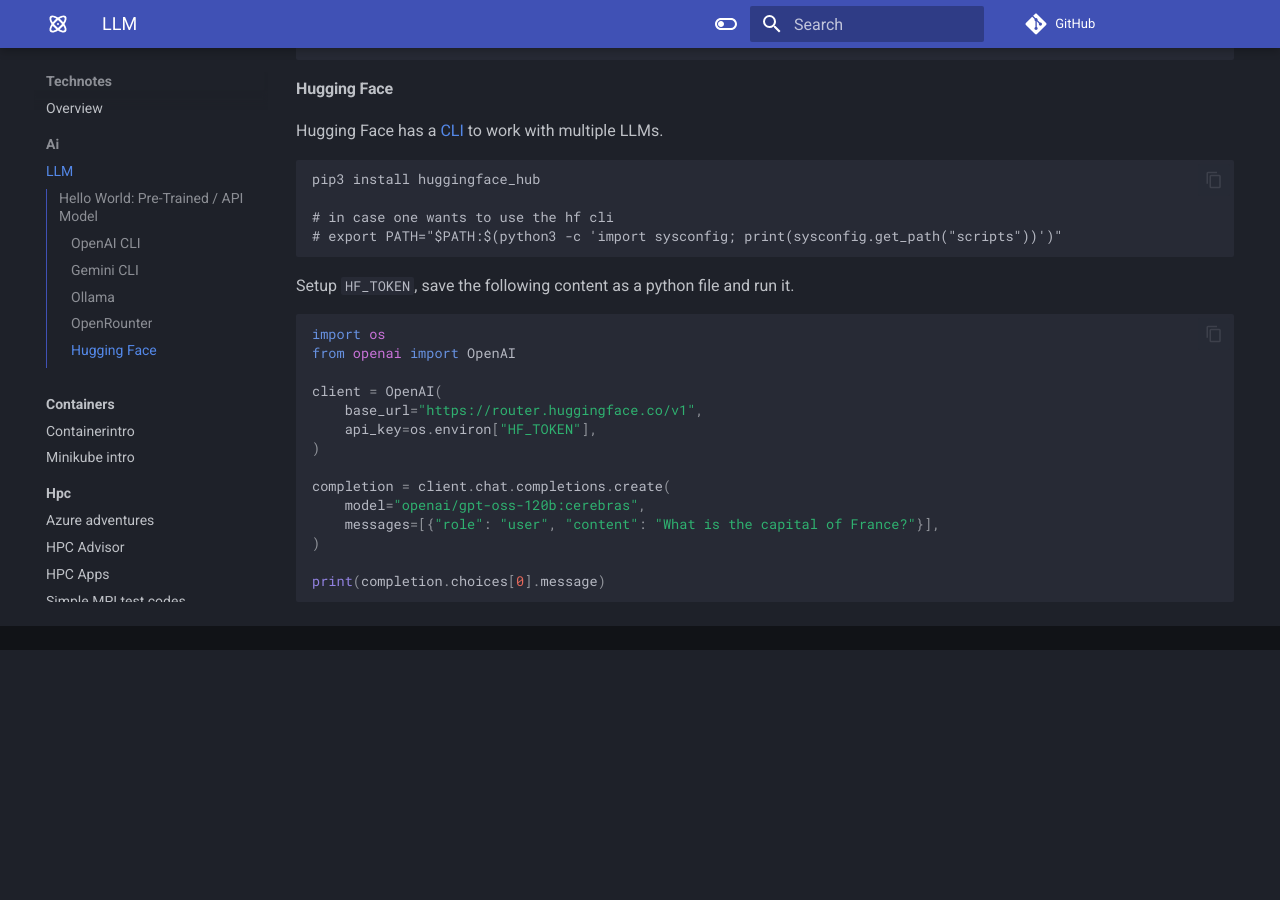
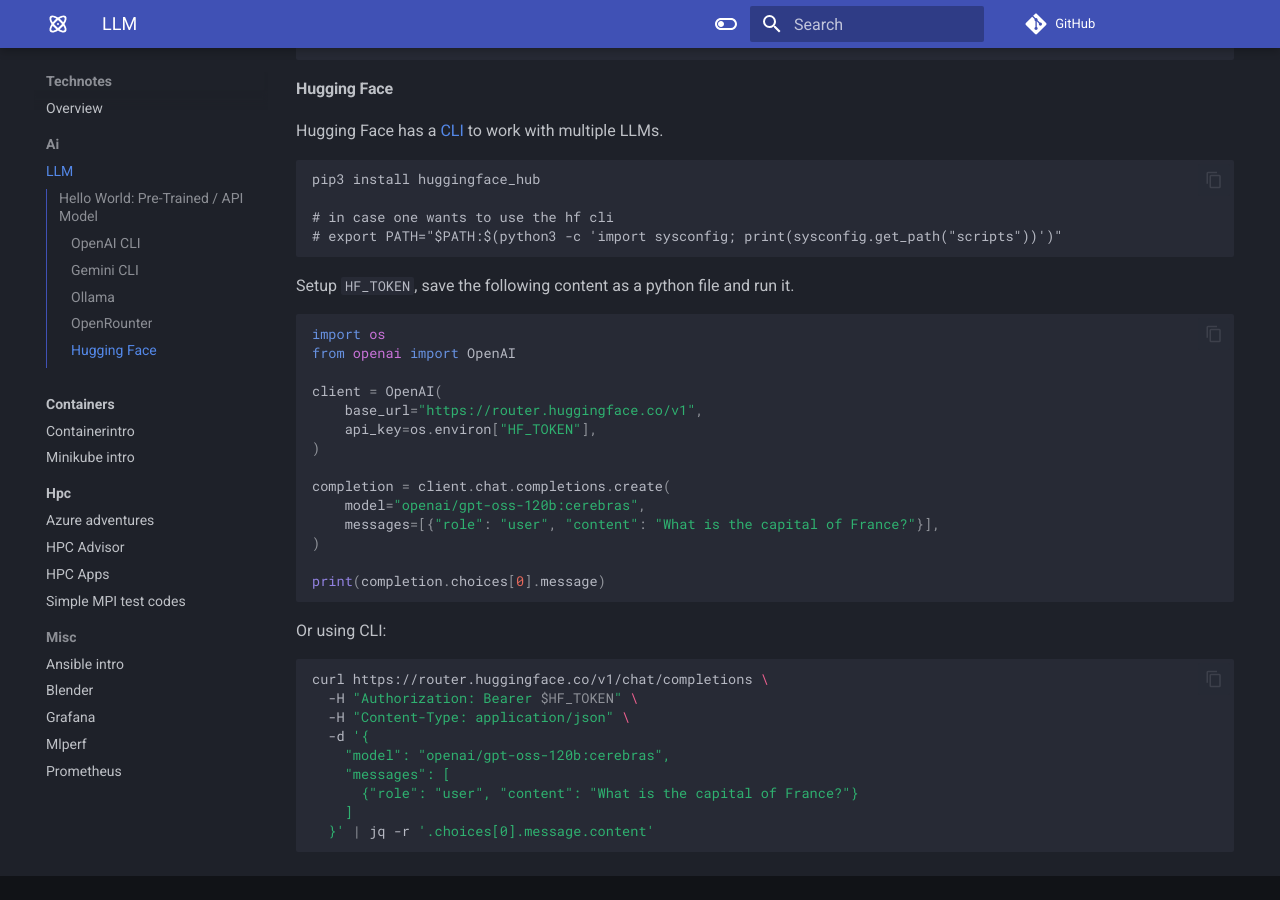
Before and after one commit to marconetto/technotes, an MkDocs documentation site: the page built from docs/ai/llm.md, in a window 1280 px wide and 900 px high, scrolled down 2318 px. Built offline with MkDocs 1.6.1 and Material for MkDocs 9.7.7, drawn with Linux system fonts in a browser that asks for light colours; comment, search, counter and statistics services are not loaded; before the commit the page ends 2968 px from its top, so only the background shows below that.

Commit message:
add llm content

````diff
--- a/docs/ai/llm.md
+++ b/docs/ai/llm.md
@@ -156,3 +156,18 @@
 
 print(completion.choices[0].message)
 ```
+
+
+Or using CLI:
+
+```bash
+curl https://router.huggingface.co/v1/chat/completions \
+  -H "Authorization: Bearer $HF_TOKEN" \
+  -H "Content-Type: application/json" \
+  -d '{
+    "model": "openai/gpt-oss-120b:cerebras",
+    "messages": [
+      {"role": "user", "content": "What is the capital of France?"}
+    ]
+  }' | jq -r '.choices[0].message.content'
+```
````
